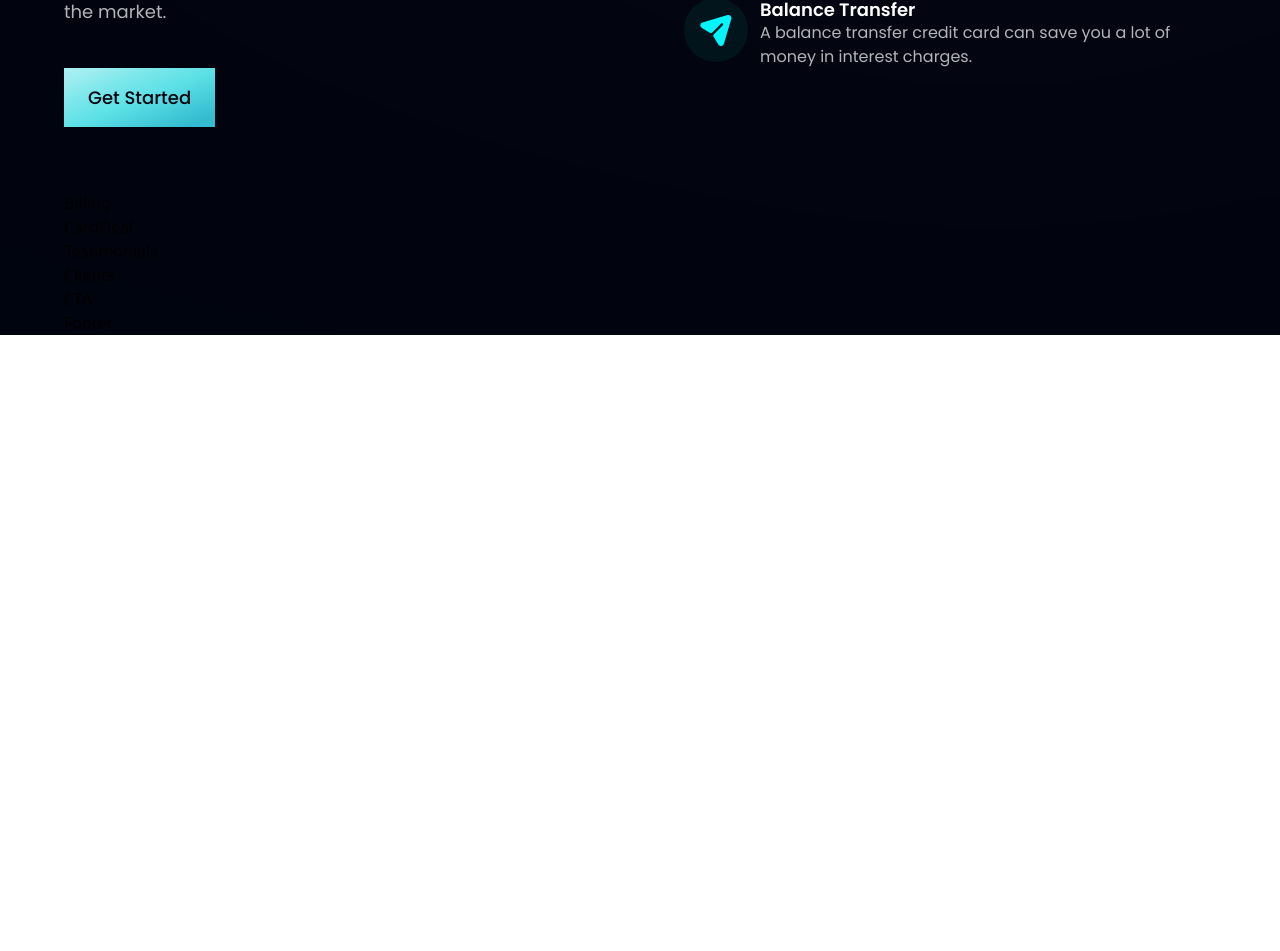
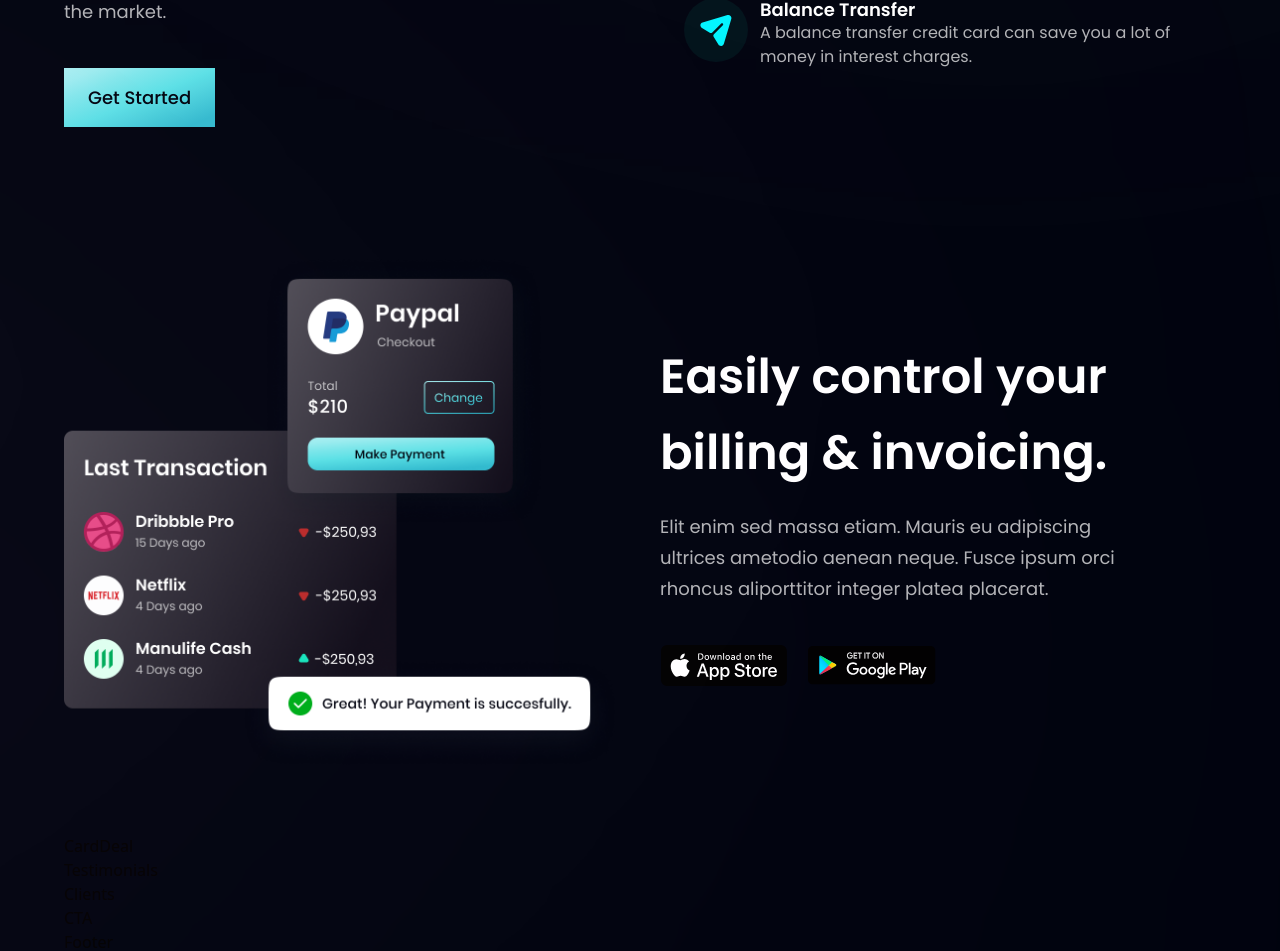
Before and after one commit to Julien7442/bank_modern_app, a React (Vite) app: page / in a window 1280 px wide. Shown: the part 1435-2386 px from the top of the page. Before the commit the page ends 1770 px from the top, so only its background shows below. Built offline with nearby package versions, Linux system fonts and the light colour scheme.

Commit message:
billing section

```diff
--- a/src/components/Billing.jsx
+++ b/src/components/Billing.jsx
@@ -1,9 +1,27 @@
-import React from 'react'
+import { apple, bill, google } from '../assets';
+import styles, { layout } from '../style';
 
-const Billing = () => {
-  return (
-    <div>Billing</div>
-  )
-}
+const Billing = () => (
+  <section id="product" className={layout.sectionReverse}>
+    <div className={layout.sectionImgReverse}>
+      <img src={bill} alt="billing" className="w-[100%] h-[100%] relative z-[5]" />
+      <div className="absolute z-[3] -left-1/2 top-0 w-[50%] h-[50%] rounded-full white__gradient" />
+      <div className="absolute z-[0] -left-1/2 bottom-0 w-[50%] h-[50%] rounded-full pink__gradient" />
+    </div>
+    <div className={layout.sectionInfo}>
+      <h2 className={styles.heading2}>
+        Easily control your <br className="sm:block hidden" /> billing & invoicing.
+      </h2>
+      <p className={`${styles.paragraph} max-w-[470px] mt-5`}>
+        Elit enim sed massa etiam. Mauris eu adipiscing ultrices ametodio aenean neque. Fusce ipsum orci rhoncus aliporttitor integer platea
+        placerat.
+      </p>
+      <div className="flex flex-row flex-wrap sm:mt-10 mt-6">
+        <img src={apple} alt="apple_store" className="w-[128px] h-[42px] object-contain mr-5 cursor-pointer" />
+        <img src={google} alt="google_play" className="w-[128px] h-[42px] object-contain cursor-pointer" />
+      </div>
+    </div>
+  </section>
+);
 
-export default Billing
+export default Billing;
```
